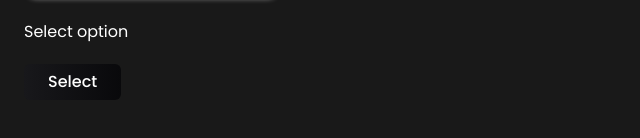
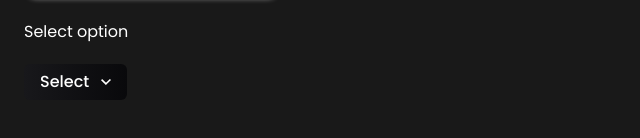
Before and after one commit to ganeshbelote/My-React-Component-Library, a React (Vite) app: page / in a window 1280 px wide. Shown: the part 2313-2451 px from the top of the page, without its empty margins (0-640 px from the left). Built offline with nearby package versions, Linux system fonts and the light colour scheme.

Commit message:
Fixed : remove unnecessary select none and added arrow and error boundary in select component

```diff
--- a/src/components/buttons/BasicBtn.tsx
+++ b/src/components/buttons/BasicBtn.tsx
@@ -39,7 +39,7 @@ const BasicBtn = ({
       <button
         {...rest}
         className={clsx(
-          'text-nowrap select-none px-3 py-1.5 transition-all',
+          'text-nowrap px-3 py-1.5 transition-all',
           cornerStyle,
           Shadow && 'shadow-[0_1px_8px_-4px_rgba(0,0,0,0.25)] shadow-white',
           Border && 'border-[1.2px]',
--- a/src/components/buttons/ColoredBtn.tsx
+++ b/src/components/buttons/ColoredBtn.tsx
@@ -76,7 +76,7 @@ const ColoredBtn = ({
       <button
         {...rest}
         className={clsx(
-          'text-nowrap relative overflow-hidden select-none px-4 py-2.5 transition-all duration-600 ease-in-out cursor-pointer active:scale-95 font-medium',
+          'text-nowrap relative overflow-hidden px-4 py-2.5 transition-all duration-600 ease-in-out cursor-pointer active:scale-95 font-medium',
           cornerStyle,
           !Animated && bgColors[BackgroundColor],
           hover ? bgColors[Color] : bgColors[BackgroundColor],
--- a/src/components/buttons/LoadingBtn.tsx
+++ b/src/components/buttons/LoadingBtn.tsx
@@ -34,7 +34,7 @@ const LoadingBtn = ({
       <button
         {...rest}
         className={clsx(
-          'flex items-center justify-center gap-2 min-h-8.5 select-none px-5 py-1.5 pt-2 font-medium opacity-75 cursor-not-allowed',
+          'flex items-center justify-center gap-2 min-h-8.5 px-5 py-1.5 pt-2 font-medium opacity-75 cursor-not-allowed',
           'bg-gradient-to-r from-zinc-900 to-zinc-950',
           cornerStyle,
           Shadow && 'shadow-[0_1px_8px_-4px_rgba(0,0,0,0.25)] shadow-white',
--- a/src/components/buttons/NextBtn.tsx
+++ b/src/components/buttons/NextBtn.tsx
@@ -18,7 +18,7 @@ const NextBtn = ({
       <button
         {...rest}
         className={clsx(
-          'h-12 w-12 rounded-full select-none bg-gradient-to-r from-zinc-900 to-zinc-950 cursor-pointer active:scale-95 text-2xl',
+          'h-12 w-12 rounded-full bg-gradient-to-r from-zinc-900 to-zinc-950 cursor-pointer active:scale-95 text-2xl',
           Border || 'border-[1.2px] border-white',
           Shadow && 'shadow-[0_1px_8px_-4px_rgba(0,0,0,0.25)] shadow-white',
           hover && 'scale-102' ,
--- a/src/components/buttons/PrevBtn.tsx
+++ b/src/components/buttons/PrevBtn.tsx
@@ -18,7 +18,7 @@ const PrevBtn = ({
       <button
         {...rest}
         className={clsx(
-          'h-12 w-12 rounded-full select-none bg-gradient-to-r from-zinc-900 to-zinc-950 cursor-pointer active:scale-95 text-2xl',
+          'h-12 w-12 rounded-full bg-gradient-to-r from-zinc-900 to-zinc-950 cursor-pointer active:scale-95 text-2xl',
           Border || 'border-[1.2px] border-white',
           Shadow && 'shadow-[0_1px_8px_-4px_rgba(0,0,0,0.25)] shadow-white',
           hover && 'scale-102' ,
--- a/src/components/buttons/RoundedBtn.tsx
+++ b/src/components/buttons/RoundedBtn.tsx
@@ -38,7 +38,7 @@ const RoundedBtn = ({
         {...rest}
         className={clsx(
           btnSize,
-          'rounded-full select-none bg-gradient-to-r from-zinc-900 to-zinc-950 cursor-pointer active:scale-95 text-2xl flex items-center justify-center',
+          'rounded-full bg-gradient-to-r from-zinc-900 to-zinc-950 cursor-pointer active:scale-95 text-2xl flex items-center justify-center',
           Border || 'border-[1.2px] border-white',
           Shadow && 'shadow-[0_1px_8px_-4px_rgba(0,0,0,0.25)] shadow-white',
           hover && 'scale-102',
@@ -49,7 +49,7 @@ const RoundedBtn = ({
         onMouseLeave={() => setHover(false)}
       >
         <img
-          className='h-1/2 select-none'
+          className='h-1/2'
           src={Src}
           alt='Image Src provided by user'
           draggable={false}
--- a/src/components/forms/LoginForm.tsx
+++ b/src/components/forms/LoginForm.tsx
@@ -111,7 +111,7 @@ const LoginForm = ({
               onChange={e => setUser({ ...user, password: e.target.value })}
             />
             <img
-              className='show-pass select-none h-5 w-5 cursor-pointer absolute right-3'
+              className='show-pass h-5 w-5 cursor-pointer absolute right-3'
               src={showPassword ? '/svg/eye-close.svg' : '/svg/eye-open.svg'}
               alt={showPassword ? 'Hide password' : 'Show password'}
               draggable={false}
--- a/src/components/forms/RegisterForm.tsx
+++ b/src/components/forms/RegisterForm.tsx
@@ -135,7 +135,7 @@ const RegisterForm = ({
               onChange={e => setUser({ ...user, password: e.target.value })}
             />
             <img
-              className='show-pass select-none h-5 w-5 cursor-pointer absolute right-3'
+              className='show-pass h-5 w-5 cursor-pointer absolute right-3'
               src={showPassword ? '/svg/eye-close.svg' : '/svg/eye-open.svg'}
               alt={showPassword ? 'Hide password' : 'Show password'}
               draggable={false}
--- a/src/components/input/PasswordInp.tsx
+++ b/src/components/input/PasswordInp.tsx
@@ -67,7 +67,7 @@ const PasswordInp = ({
         type={showPassword ? 'text' : 'password'}
       />
       <img
-        className='show-pass select-none h-5 w-5 cursor-pointer absolute right-4'
+        className='show-pass h-5 w-5 cursor-pointer absolute right-4'
         src={showPassword ? '/svg/eye-close.svg' : '/svg/eye-open.svg'}
         alt={showPassword ? 'Hide password' : 'Show password'}
         draggable={false}
--- a/src/components/select-option/Select.tsx
+++ b/src/components/select-option/Select.tsx
@@ -3,6 +3,7 @@ import Option from './Option'
 import { useState } from 'react'
 import type { SelectProps } from '../../types/selectOption.type'
 import { motion, AnimatePresence } from 'framer-motion'
+import UpArrow from '/svg/up-arrow.svg'
 
 const Select = ({ children, onChange }: SelectProps) => {
   const [expand, setExpand] = useState(false)
@@ -21,17 +22,36 @@ const Select = ({ children, onChange }: SelectProps) => {
     }
   }
 
+  if (!children)
+    return (
+      <h2 className='text-2xl text-red-500 font-semibold'>
+        Give Option Component !
+      </h2>
+    )
+
   return (
     <div className='relative w-fit flex flex-col items-center justify-center gap-2'>
       <div
         className={clsx(
-          'cursor-pointer w-full max-w-fit flex flex-col items-center gap-1 px-6 py-1.5 rounded-md bg-gradient-to-r from-zinc-900 to-zinc-950 font-medium text-center text-nowrap'
+          'cursor-pointer w-full max-w-fit flex items-center justify-center gap-3 px-4 py-1.5 rounded-md bg-gradient-to-r from-zinc-900 to-zinc-950 font-medium text-center'
         )}
         onClick={() => setExpand(prev => !prev)}
       >
-        {selectedIndex !== null
-          ? children[selectedIndex].props.children
-          : 'Select'}
+        <span>
+          {selectedIndex !== null
+            ? children[selectedIndex].props.children
+            : 'Select'}
+        </span>
+        <motion.img
+          initial={{ opacity: 0 }}
+          animate={{ opacity: 1 }}
+          transition={{ duration: 0.2, ease: 'easeInOut' }}
+          className={`h-1.5 ${
+            expand && 'rotate-180'
+          } transition-transform duration-300`}
+          src={UpArrow}
+          alt='arrow'
+        />
       </div>
 
       <AnimatePresence>
```
Also changed, not shown: src/utils/ErrorBoundary.tsx (added, +36 -0 lines).
